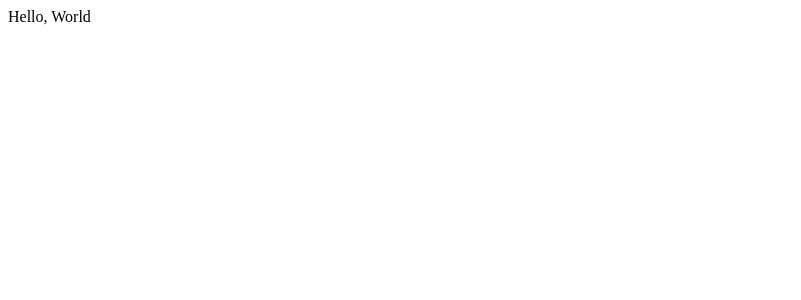
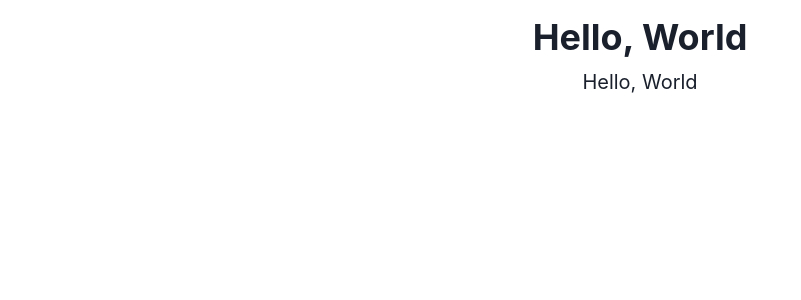
Before and after one commit to shimabukuromeg/rtkquery-infinite, a Next.js app: page / in a window 1280 px wide. Shown: the top 300 px of the page, without its empty margins (0-801 px from the left). Built offline with nearby package versions, Linux system fonts and the light colour scheme.

Commit message:
chakraのコンポーネント呼び出せるようにした

```diff
--- a/src/pages/_app.tsx
+++ b/src/pages/_app.tsx
@@ -1,7 +1,14 @@
 import type { AppProps } from 'next/app'
+import { ChakraProvider } from '@chakra-ui/react'
+
+
 
 function MyApp({ Component, pageProps }: AppProps) {
-  return <Component {...pageProps} />
+  return (
+    <ChakraProvider>
+      <Component {...pageProps} />
+    </ChakraProvider>
+  )
 }
 
 export default MyApp
--- a/src/pages/index.tsx
+++ b/src/pages/index.tsx
@@ -1,10 +1,14 @@
 import type { NextPage } from 'next'
+import {
+  VStack, Text, Heading,
+} from '@chakra-ui/react'
 
 const Home: NextPage = () => {
   return (
-    <div>
-      Hello, World
-    </div>
+    <VStack p={4}>
+      <Heading>Hello, World</Heading>
+      <Text fontSize='xl'>Hello, World</Text>
+    </VStack>
   )
 }
 
```
